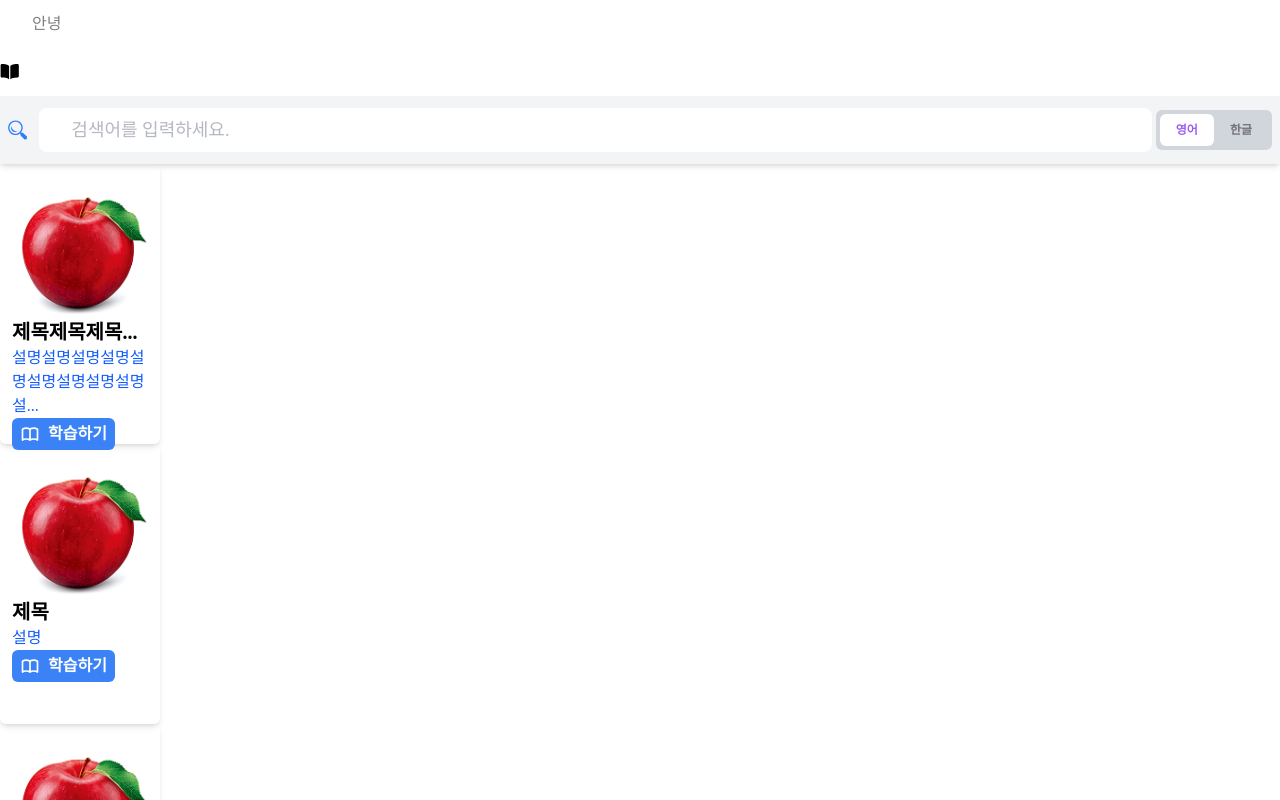
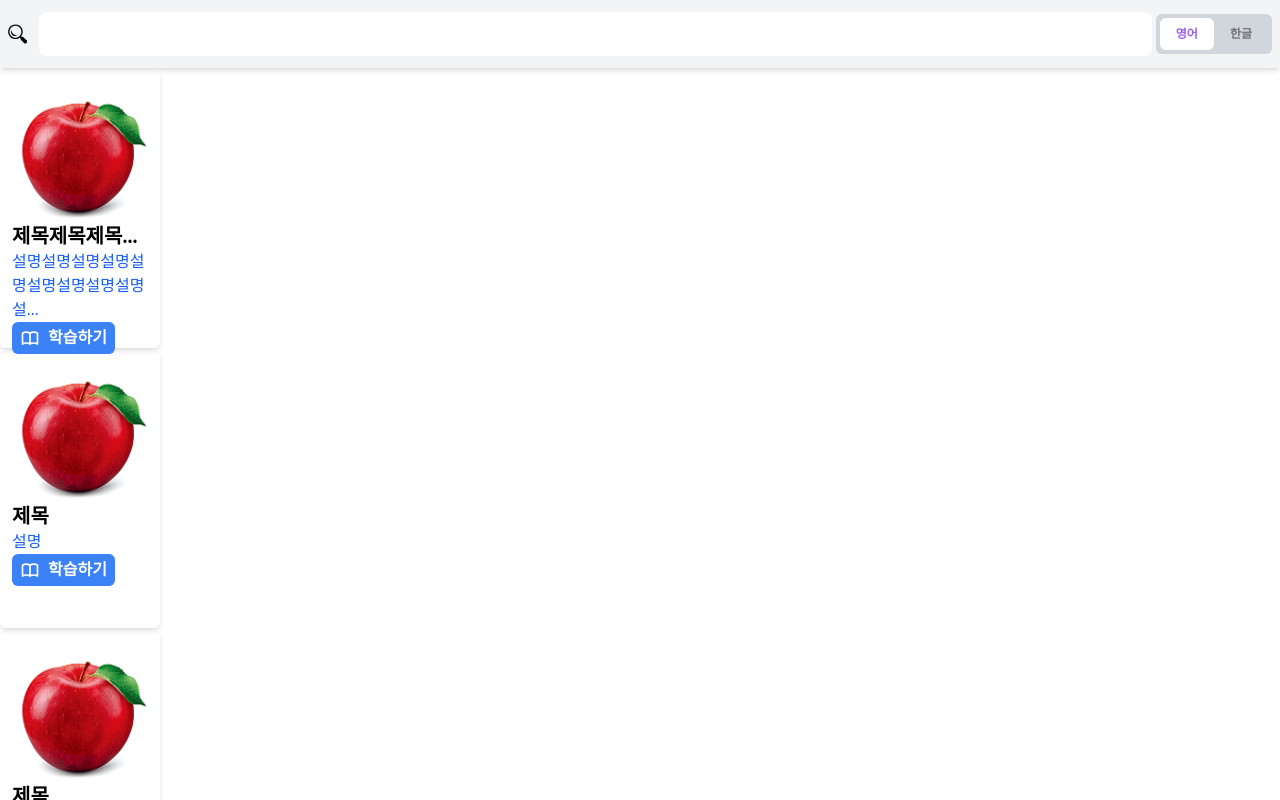
Before and after one commit to munjh61/SeeVocaLang, a React (Vite) app in the folder frontend/: page /moon in a window 1280 px wide. Shown: the top 800 px of the page. Built offline with nearby package versions, Linux system fonts and the light colour scheme; a web font is replaced by a local one.

Commit message:
searchbarSegment 자유성 증가

```diff
--- a/frontend/src/components/organisms/SearchbarSegment/SearchbarSegment.tsx
+++ b/frontend/src/components/organisms/SearchbarSegment/SearchbarSegment.tsx
@@ -2,11 +2,13 @@ import { IconInput } from "../../molecules/iconInput/IconInput.tsx";
 import { SegmentControl } from "../../molecules/segmentControl/SegmentControl.tsx";
 import type { ComponentProps } from "react";
 import searchSVG from "../../../asset/search.svg?react";
+import type { Icon } from "../../atoms/icon/Icon.tsx";
 
 type SegmentControlProps = ComponentProps<typeof SegmentControl>;
 
 type SearchbarSegmentProps = {
-  // color?: ComponentProps<typeof Icon>["color"];
+  iconColor?: ComponentProps<typeof Icon>["color"];
+  placeholder?: string;
   onSearch?: (keyword: string) => void;
   segmentControl?: Pick<
     SegmentControlProps,
@@ -17,13 +19,15 @@ type SearchbarSegmentProps = {
 export const SearchbarSegment = ({
   onSearch,
   segmentControl,
+  iconColor,
+  placeholder,
 }: SearchbarSegmentProps) => {
   return (
     <div className="flex items-center justify-between p-2 bg-gray-100 shadow-md">
       <IconInput
-        iconVariant={{ icon: searchSVG, color: "blue" }}
+        iconVariant={{ icon: searchSVG, color: iconColor }}
         inputVariant={{ scale: "lg", text: "gray" }}
-        inputProps={{ placeholder: "검색어를 입력하세요." }}
+        inputProps={{ placeholder: placeholder }}
         inputValue={onSearch}
       />
       {segmentControl && <SegmentControl {...segmentControl} />}
--- a/frontend/src/pages/TestPageMoon.tsx
+++ b/frontend/src/pages/TestPageMoon.tsx
@@ -11,8 +11,6 @@ function TestPageMoon() {
   // };
   return (
     <>
-      <Input placeholder="안녕" />
-      <IconInput iconVariant={{ icon: book }} />
       <SearchbarSegment
         onSearch={v => console.log(v)}
         segmentControl={{
```
